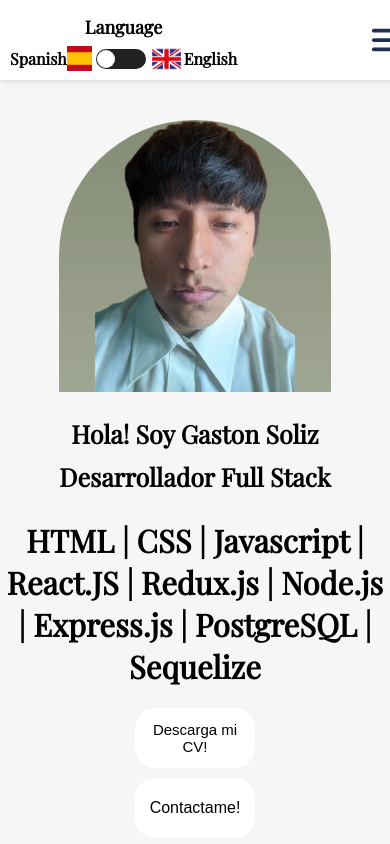
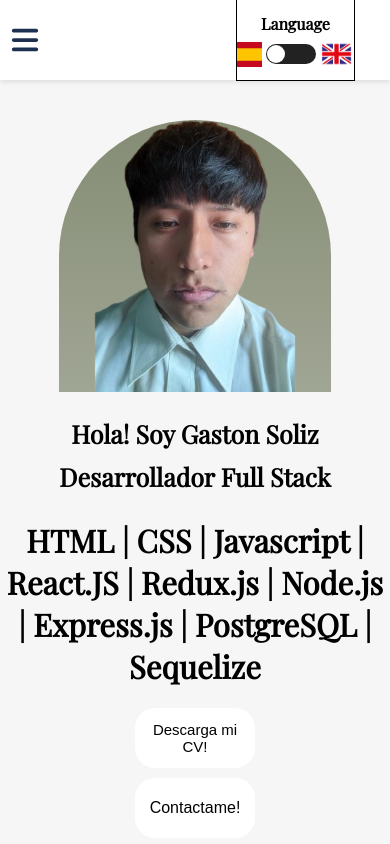
Before and after one commit to GastonSoliz/portfolio-app, a React (Vite) app: page / in a window 390 px wide. Shown: the top 844 px of the page. Built offline with nearby package versions, Linux system fonts and the light colour scheme.

Commit message:
fixing togglebutton

```diff
--- a/src/App.css
+++ b/src/App.css
@@ -40,3 +40,8 @@
 .read-the-docs {
   color: #888;
 } */
+
+body {
+  width: 100vw;
+  overflow-x: hidden;
+}
--- a/src/App.jsx
+++ b/src/App.jsx
@@ -10,13 +10,13 @@ import { LanguageProvider } from "./LanguageContext";
 function App() {
   return (
     <LanguageProvider>
+      <NavBar className="navBar" />
       <Routes>
         <Route path="/" element={<Home />} />
         <Route path="/contact" element={<Contact />} />
         <Route path="/work" element={<Work />} />
         <Route path="/about" element={<About />} />
       </Routes>
-      <NavBar className="navBar" />
     </LanguageProvider>
   );
 }
--- a/src/components/NavBar/NavBar.jsx
+++ b/src/components/NavBar/NavBar.jsx
@@ -19,7 +19,6 @@ export default function NavBar() {
 
   return (
     <div className={style.navMobile}>
-      <ToggleButton />
       <div onClick={handleBar} className={style.navMobileClose}>
         <img src={bars} width={30} height={30} />
       </div>
@@ -45,6 +44,7 @@ export default function NavBar() {
           </Link>
         </li>
       </ul>
+      <ToggleButton />
     </div>
   );
 }
--- a/src/components/NavBar/nav.module.css
+++ b/src/components/NavBar/nav.module.css
@@ -1,15 +1,16 @@
 .navMobile {
   display: flex;
   align-items: center;
-  justify-content: space-between;
   padding: 0 10px;
   background-color: #fff;
   box-shadow: 0 2px 5px rgba(0, 0, 0, 0.1);
   position: fixed;
   top: 0;
+  left: 0;
   width: 100%;
   height: 80px;
   z-index: 1000;
+  box-sizing: border-box;
 }
 
 .navMobileClose {
@@ -21,6 +22,10 @@
   margin: 0;
   padding: 0;
   display: flex;
+  margin-right: auto;
+  width: 100%;
+  position: relative;
+  box-sizing: border-box;
 }
 
 .nav li {
@@ -40,10 +45,9 @@
 }
 
 .navMobileClose img {
-  display: none; /* Oculta la imagen cuando el ancho de la pantalla es menor o igual a 768px */
+  display: none;
 }
 
-/* Agregar estilos para el menú desplegable */
 @media (max-width: 768px) {
   .nav {
     display: none;
@@ -66,6 +70,6 @@
 
   .navMobileClose img {
     cursor: pointer;
-    display: block; /* Asegura que la imagen se muestre */
+    display: block;
   }
 }
--- a/src/components/ToggleButton/ToggleButton.jsx
+++ b/src/components/ToggleButton/ToggleButton.jsx
@@ -9,7 +9,7 @@ export default function ToggleButton() {
     <div className={style.toggleContainer}>
       <h2>{lang === "es" ? "Language" : "Lenguaje"}</h2>
       <label>
-        {lang === "es" ? "Spanish" : "Español"}
+        <span>{lang === "es" ? "Spanish" : "Español"}</span>
         <img src={es} width={25} height={25} />
         <input
           type="checkbox"
@@ -17,7 +17,7 @@ export default function ToggleButton() {
           className={style.toggleInput}
         />
         <img src={en} width={35} height={40} />
-        {lang === "es" ? "English" : "Ingles"}
+        <span>{lang === "es" ? "English" : "Ingles"}</span>
       </label>
     </div>
   );
--- a/src/components/ToggleButton/toggleButton.module.css
+++ b/src/components/ToggleButton/toggleButton.module.css
@@ -5,6 +5,8 @@
   flex-direction: column;
 
   align-items: center;
+
+  margin-right: 25px;
 }
 
 .toggleContainer h2 {
@@ -49,3 +51,27 @@
 .toggleInput:checked::before {
   transform: translateX(28px);
 }
+
+@media (max-width: 768px) {
+  .toggleContainer {
+    margin-left: auto;
+  }
+
+  .toggleContainer h2 {
+    font-size: 16px;
+  }
+
+  .toggleContainer label span {
+    display: none;
+  }
+
+  .toggleContainer label img {
+    max-height: 100%;
+  }
+}
+
+@media (max-width: 425px) {
+  .toggleContainer {
+    border: 1px solid black;
+  }
+}
--- a/src/views/Home/home.module.css
+++ b/src/views/Home/home.module.css
@@ -4,6 +4,7 @@
 
   display: flex;
   flex-direction: column;
+  justify-content: center;
   align-items: center;
   text-align: center;
 }
@@ -76,67 +77,3 @@
     gap: 10px;
   }
 }
-
-/* .homeContainer {
-  display: flex;
-  flex-direction: column;
-  align-items: center;
-
-  height: 100vh;
-  width: 100vw;
-
-  margin: 0;
-  padding: 0;
-}
-
-.buttons {
-  display: flex;
-}
-
-.homeContainer button {
-  background-color: #a0a694;
-  color: #858c74;
-
-  font-size: 1rem;
-  font-weight: bold;
-
-  border: 3px solid #a0a694;
-
-  width: 120px;
-  height: 60px;
-
-  border-radius: 20px;
-
-  margin: 10px;
-}
-
-.homeContainer button:hover {
-  background-color: #858c74;
-  color: #a0a694;
-}
-
-.photo {
-  background: linear-gradient(to bottom, #858c74, #a0a694);
-  width: 100%;
-  max-width: 17rem;
-  height: 23rem;
-  position: absolute;
-  margin-top: 18rem;
-  border-radius: 12rem 12rem 0 0;
-}
-
-.photo img {
-  width: 41.3rem;
-  height: 23rem;
-  position: absolute;
-  left: 50%;
-  transform: translateX(-50%);
-  top: 4rem;
-}
-
-@media (max-width: 768px) {
-  .homeContainer button {
-    width: 100%;
-    margin: 10px 0;
-  }
-} */
```
